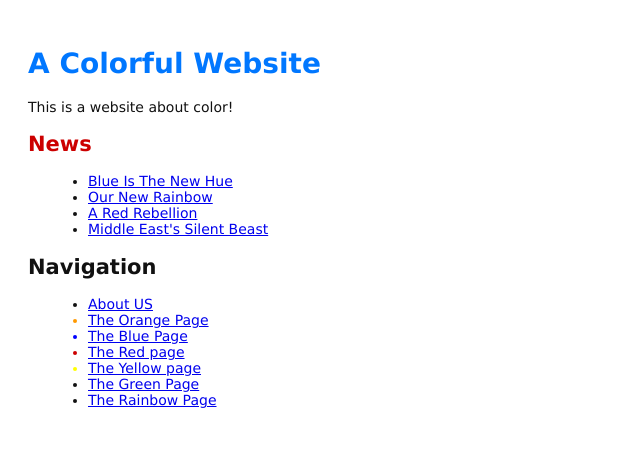
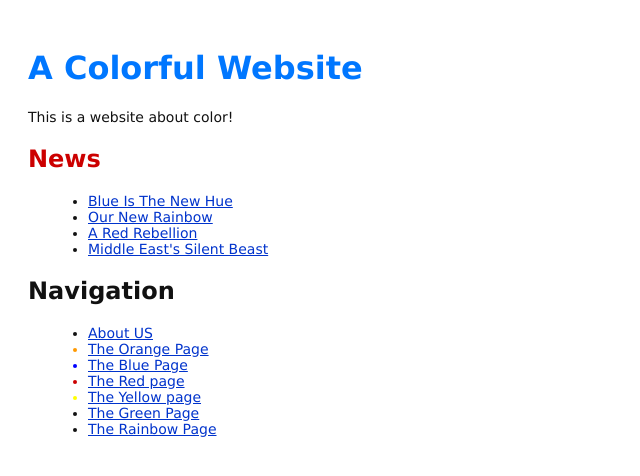
Before and after one commit to rsousaj/git-study, a plain HTML site: page index.html in a window 1280 px wide. Shown: the whole page, without its empty margins (0-640 px from the left). Drawn offline with Linux system fonts and the light colour scheme.

Commit message:
Add CSS styles for headings and links
Add CSS styles for 3rd level headings

```diff
--- a/style.css
+++ b/style.css
@@ -12,3 +12,20 @@ p, ul {
 ul {
     margin-left: 20px;
 }
+
+h1 {
+    font-size: 32px;
+}
+
+h2 {
+    font-size: 24px;
+}
+
+h3 {
+    font-size: 18px;
+    margin-left: 20px;
+}
+
+a:link, a:visited {
+    color: #03c
+}
```
